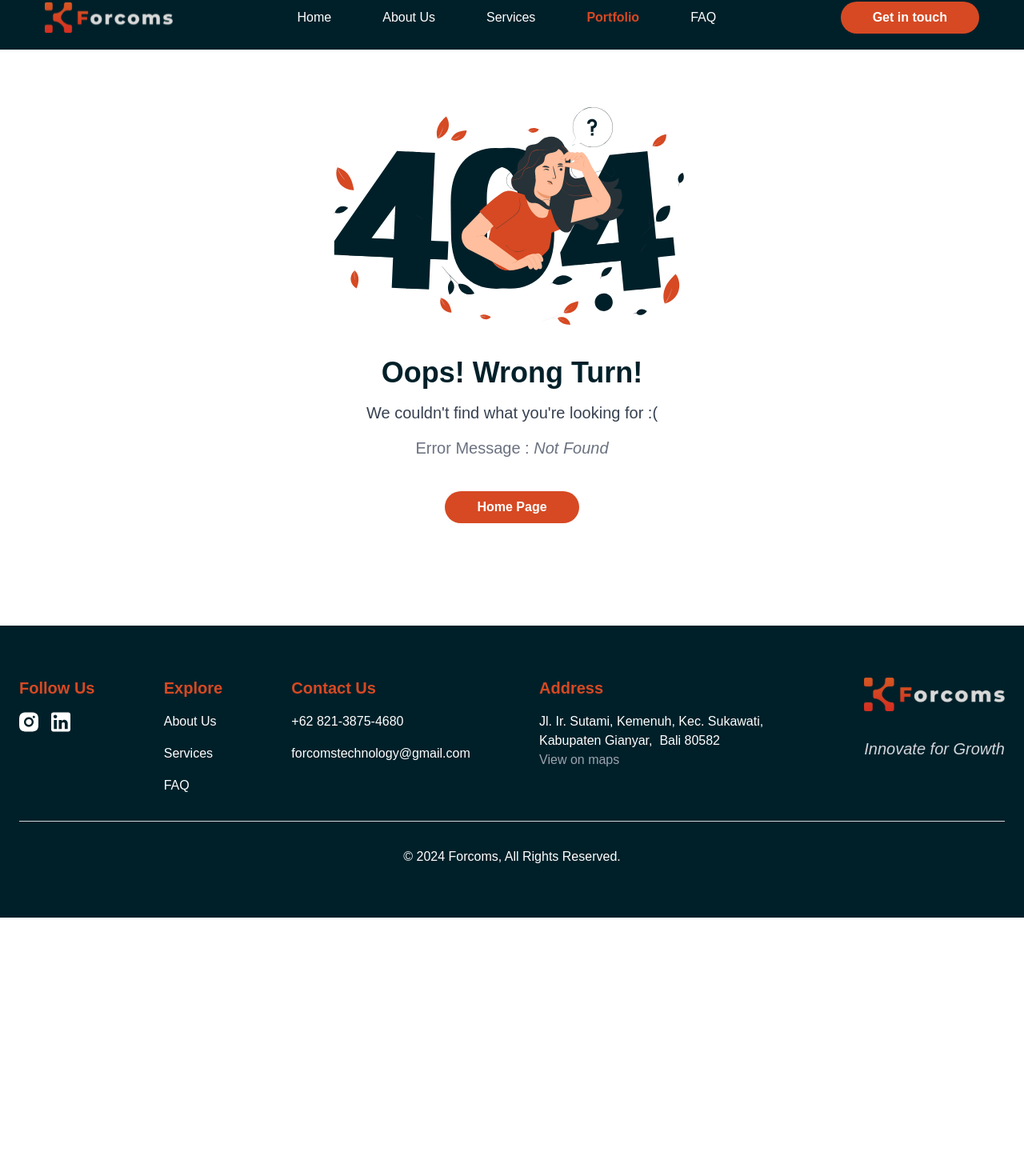
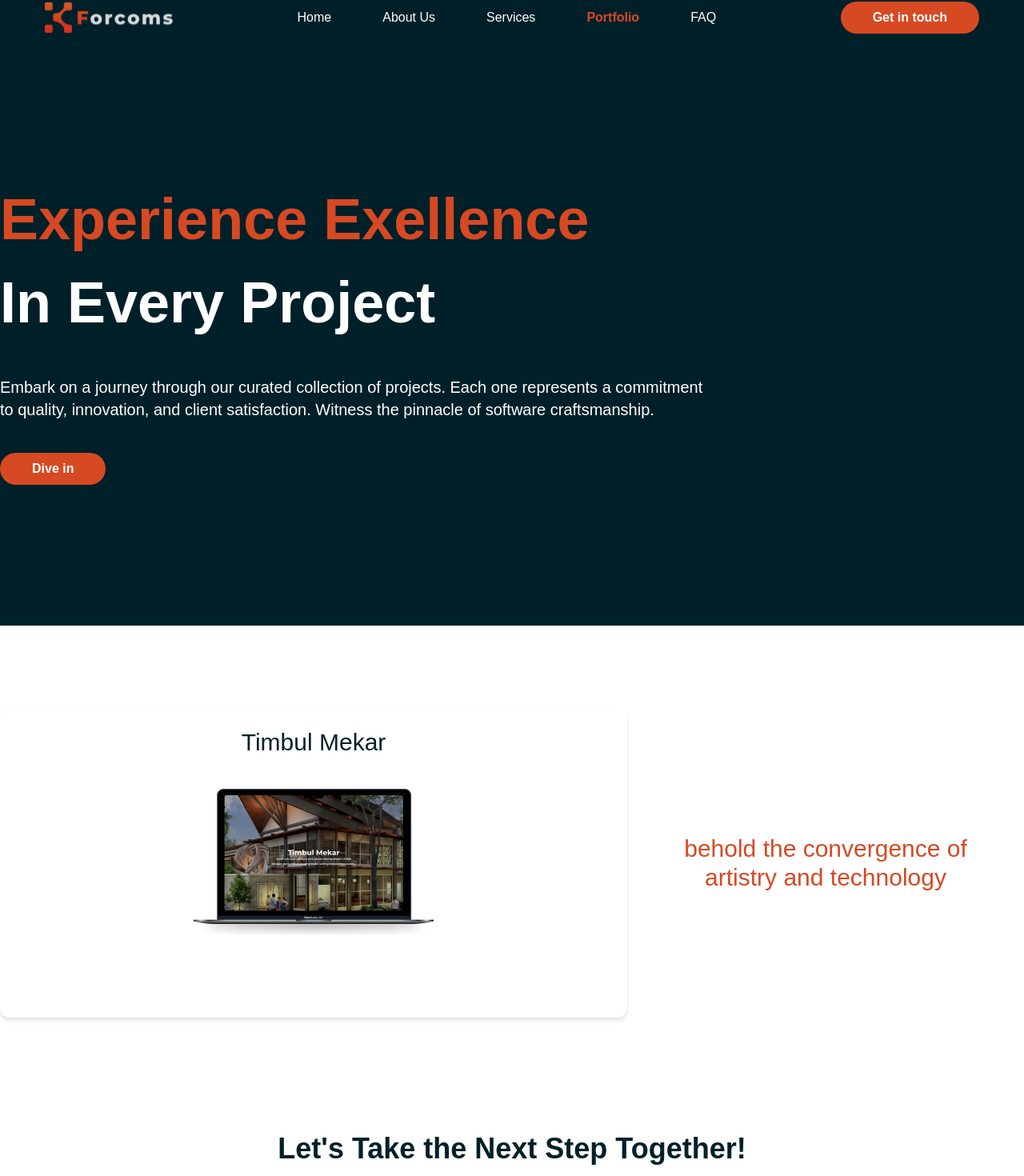
Before and after one commit to alxdrr/company-profile-2, a React (Vite) app: page /portfolio in a window 1280 px wide. Shown: the part 18-1488 px from the top of the page at 80% size. Before the commit the page ends 1165 px from the top, so only its background shows below. Built offline with nearby package versions, Linux system fonts and the light colour scheme; a web font is replaced by a local one.

Commit message:
add : portfolio page

```diff
--- a/src/components/Card.jsx
+++ b/src/components/Card.jsx
@@ -1,6 +1,4 @@
-import React from "react";
-
-const Card = ({ Icon, Title, Desc, Type, Image }) => {
+const Card = ({ Icon, Title, Desc, Type, Image, Project }) => {
   if (Type === "service") {
     return (
       <>
@@ -20,6 +18,16 @@ const Card = ({ Icon, Title, Desc, Type, Image }) => {
         </div>
       </>
     );
+  } else if (Type === "portfolio-page") {
+    return (
+      <>
+        <div className="drop-shadow-md w-full bg-white rounded-xl px-4 py-6 | flex flex-col justify-center items-center gap-4 xl:gap-10 | transition-all duration-500 hover:bg-[#DE7C62]">
+          <h1 className="xl:text-3xl lg:text-2xl text-primary text-center font-medium">{Title}</h1>
+          <img className="" src={Image} alt="Portfolio Image" />
+          <h1 className="xl:text-3xl lg:text-2xl text-white  text-center font-medium">{Project}</h1>
+        </div>
+      </>
+    );
   }
 };
 
--- a/src/index.css
+++ b/src/index.css
@@ -2,7 +2,17 @@
 @tailwind base;
 @tailwind components;
 @tailwind utilities;
-
+@keyframes changeGradient {
+  0% {
+    background-position: 0% 50%;
+  }
+  50% {
+    background-position: 100% 50%;
+  }
+  100% {
+    background-position: 0% 50%;
+  }
+}
 @layer base {
   html {
     font-family: "Satoshi", sans-serif;
--- a/src/main.jsx
+++ b/src/main.jsx
@@ -4,6 +4,7 @@ import { createBrowserRouter, RouterProvider } from "react-router-dom";
 import ErrorPage from "./pages/error-page.jsx"
 import Home from "./pages/home.jsx";
 import Services from "./pages/services.jsx";
+import Portfolio from "./pages/portfolio.jsx";
 const router = createBrowserRouter([
   {
     path: "/",
@@ -15,6 +16,11 @@ const router = createBrowserRouter([
     element: <Services />,
     errorElement: <ErrorPage />,
   },
+  {
+    path: "/portfolio",
+    element: <Portfolio />,
+    errorElement: <ErrorPage />,
+  },
 ]);
 import "./index.css";
 
--- /dev/null
+++ b/src/pages/portfolio.jsx
@@ -0,0 +1,42 @@
+import Navbar from "../components/Navbar";
+import Footer from "../components/Footer";
+import Button from "../components/Button";
+import CTA from "../components/CTA";
+import Card from "../components/Card";
+import portfolio1 from "../assets/portfolio/tmekar.png";
+import portfolio2 from "../assets/portfolio/artha.png";
+import portfolio3 from "../assets/portfolio/kopi.png";
+
+const portfolio = () => {
+  return (
+    <>
+      {/* Navbar & Hero */}
+      <div className="w-full bg-primary h-screen flex flex-col justify-center">
+        <Navbar />
+        <div className="Hero w-full max-w-screen-xl flex flex-col justify-self-center my-auto mx-auto pt-16 gap-8 xl:gap-10 px-4 lg:px-8 xl:px-0">
+          <div>
+            <div className="text-secondary text-3xl md:text-6xl lg:text-7xl font-black py-4 w-full">Experience Exellence</div>
+            <div className="text-white text-3xl md:text-6xl lg:text-7xl font-black py-4">In Every Project</div>
+          </div>
+          <div className="flex flex-col gap-8 xl:gap-10">
+            <div className="text-white lg:text-xl font-normal xl:max-w-4xl">
+              Embark on a journey through our curated collection of projects. Each one represents a commitment to quality, innovation, and client satisfaction. Witness the pinnacle of software craftsmanship.
+            </div>
+            <Button variant={"primary"} title={"Dive in"} type={"clickable"} scrollToId={"about"}></Button>
+          </div>
+        </div>
+      </div>
+      {/* Portfolio Section */}
+      <div id="portfolio" className="w-full max-w-screen-xl items-center justify-between flex flex-col md:flex-row h-auto my-16 mx-auto gap-8 md:gap-0 lg:py-10 px-4 lg:px-8 xl:px-0">
+        <Card Type={"portfolio-page"} Title={"Timbul Mekar"} Image={portfolio1} Project={"Website Company"}></Card>
+        <h1 className="xl:text-3xl lg:text-2xl text-secondary text-center font-medium px-12">behold the convergence of artistry and technology</h1>
+      </div>
+      {/* CTA Section */}
+      <CTA />
+      {/* Footer */}
+      <Footer />
+    </>
+  );
+};
+
+export default portfolio;
```
